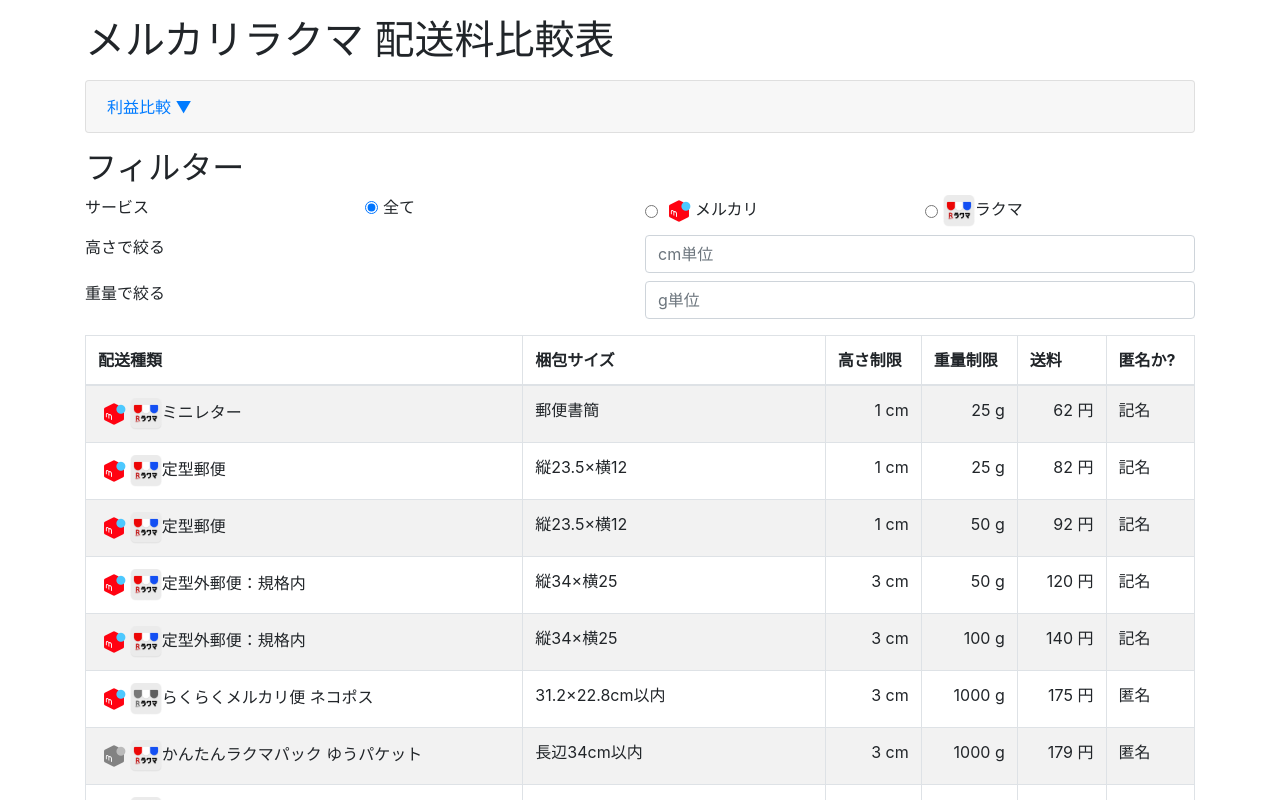
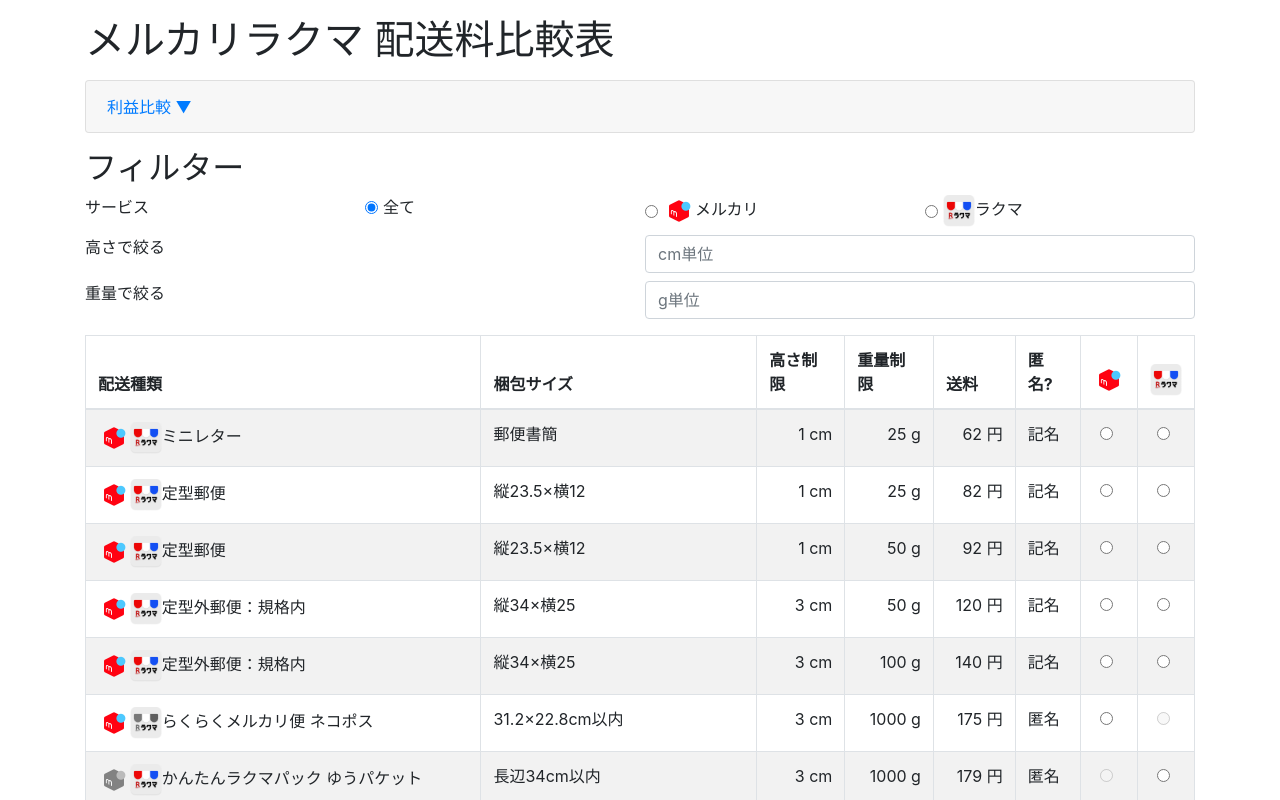
Before and after one commit to yuto-moriizumi/MercariRakumaComparison, a React (Create React App) app: page / in a window 1280 px wide. Shown: the top 800 px of the page. Built offline with nearby package versions, Linux system fonts and the light colour scheme.

Commit message:
配送方法の比較用に、配送方法を自分で選べるようにした

```diff
--- a/src/App.tsx
+++ b/src/App.tsx
@@ -16,14 +16,23 @@
   height: number;
   g: number;
   sell: number;
+  merukari_select: number;
+  rakuma_select: number;
 };
 export default class App extends React.Component<{}, State> {
-  state = { service: "none", height: 0, g: 0, sell: 0 };
-  private shippings = shippings;
+  state = {
+    service: "none",
+    height: 0,
+    g: 0,
+    sell: 0,
+    merukari_select: -1,
+    rakuma_select: -1,
+  };
+  private shippings = shippings.map((shipping, index) => {
+    //配送方法の配列にインデックスを埋め込む
+    return { index: index, ...shipping };
+  });
   render() {
-    const cheapest_mercari = this.findChepestShipping("mercari");
-    const cheapest_rakuma = this.findChepestShipping("rakuma");
-
     return (
       <Container fluid="xl">
         <h1 className="mt-3 mb-3">メルカリラクマ 配送料比較表</h1>
@@ -55,26 +64,27 @@
                 </Form>
                 <p className="mb-1">
                   メルカリの場合：
-                  {cheapest_mercari
-                    ? cheapest_mercari.name +
+                  {this.state.merukari_select !== -1
+                    ? shippings[this.state.merukari_select].name +
                       "," +
                       Math.ceil(
-                        this.state.sell * (1 - 0.1) - cheapest_mercari.cost
+                        this.state.sell * (1 - 0.1) -
+                          shippings[this.state.merukari_select].cost
                       ) +
                       "円"
-                    : "発送困難"}
+                    : "配送方法を選択してください"}
                 </p>
                 <p>
                   ラクマの場合：
-                  {cheapest_rakuma
-                    ? cheapest_rakuma.name +
+                  {this.state.rakuma_select !== -1
+                    ? shippings[this.state.rakuma_select].name +
                       "," +
                       Math.ceil(
                         this.state.sell * (1 - 0.06 * 1.1) -
-                          cheapest_rakuma.cost
+                          shippings[this.state.rakuma_select].cost
                       ) +
                       "円"
-                    : "発送困難"}
+                    : "配送方法を選択してください"}
                 </p>
               </Card.Body>
             </Accordion.Collapse>
@@ -151,10 +161,24 @@
             <tr>
               <th>配送種類</th>
               <th>梱包サイズ</th>
-              <th>高さ制限</th>
-              <th>重量制限</th>
+              <th>
+                高さ
+                <br className="d-xl-none" />
+                制限
+              </th>
+              <th>
+                重量
+                <br className="d-xl-none" />
+                制限
+              </th>
               <th>送料</th>
-              <th>匿名か?</th>
+              <th>匿名?</th>
+              <th>
+                <MercariIcon />
+              </th>
+              <th>
+                <RakumaIcon />
+              </th>
             </tr>
           </thead>
           <tbody>
@@ -174,8 +198,8 @@
                   isNaN(this.state.g) || shipping.g >= this.state.g;
                 return pass_service && pass_height && pass_g;
               })
-              .map((shipping, index) => (
-                <tr key={index}>
+              .map((shipping) => (
+                <tr key={shipping.index}>
                   <td>
                     <MercariIcon valid={shipping.isAvailable4Mercari} />
                     <RakumaIcon valid={shipping.isAvailable4Rakuma} />
@@ -186,6 +210,30 @@
                   <td className="text-right">{shipping.g} g</td>
                   <td className="text-right">{shipping.cost} 円</td>
                   <td>{shipping.isAnonymous ? "匿名" : "記名"}</td>
+                  <td className="text-center">
+                    <Form.Check
+                      name="merucari_select"
+                      type="radio"
+                      inline
+                      disabled={!shipping.isAvailable4Mercari}
+                      onClick={(_) =>
+                        this.setState({ merukari_select: shipping.index })
+                      }
+                      className="mx-0"
+                    />
+                  </td>
+                  <td className="text-center">
+                    <Form.Check
+                      name="rakuma_select"
+                      type="radio"
+                      inline
+                      disabled={!shipping.isAvailable4Rakuma}
+                      onClick={(_) =>
+                        this.setState({ rakuma_select: shipping.index })
+                      }
+                      className="mx-0"
+                    />
+                  </td>
                 </tr>
               ))}
           </tbody>
@@ -211,13 +259,17 @@
 }
 
 type Prop = {
-  valid: boolean;
+  valid?: boolean;
 };
 class MercariIcon extends React.Component<Prop, {}> {
   render() {
     return (
       <Image
-        src={this.props.valid ? "mercari.png" : "mercari_gray.png"}
+        src={
+          this.props.valid === undefined || this.props.valid
+            ? "mercari.png"
+            : "mercari_gray.png"
+        }
         height="32"
       />
     );
@@ -228,7 +280,11 @@
   render() {
     return (
       <Image
-        src={this.props.valid ? "rakuma.png" : "rakuma_gray.png"}
+        src={
+          this.props.valid === undefined || this.props.valid
+            ? "rakuma.png"
+            : "rakuma_gray.png"
+        }
         height="32"
       />
     );
```
